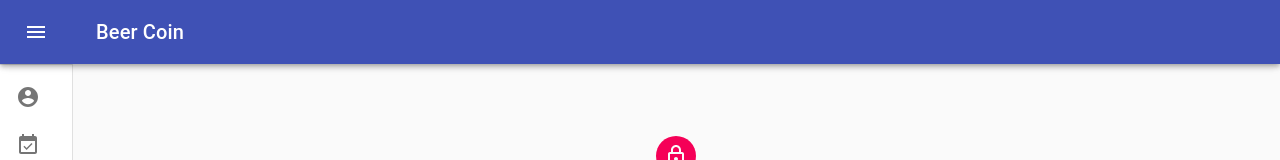
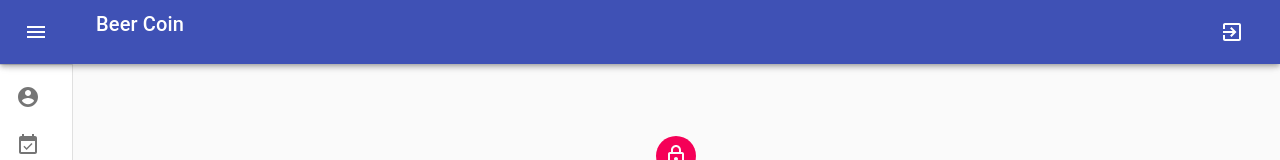
Before and after one commit to johnnyg3p/beercoins-g3, a React (Create React App) app: page /login in a window 1280 px wide. Shown: the top 160 px of the page. Built offline with nearby package versions, Linux system fonts and the light colour scheme.

Commit message:
Add SignOut button on Header - Add signout button on header; - Change AuthProvider to encapsule header;

```diff
--- a/src/App.tsx
+++ b/src/App.tsx
@@ -3,6 +3,7 @@ import SideBar from "./sideBar";
 import Routes from "./routes";
 import { makeStyles, createStyles } from "@material-ui/core";
 import { Theme } from "@material-ui/core/styles";
+import { AuthProvider } from "./context/Auth";
 
 const useStyles = makeStyles((theme: Theme) =>
   createStyles({
@@ -17,6 +18,7 @@ function App() {
   const classes = useStyles();
 
   return (
+    <AuthProvider>
       <div className="App">
         <header className="App-header">
           <SideBar moderator={'MODERATOR'} />
@@ -25,6 +27,7 @@ function App() {
           <Routes />
         </main>
       </div>
+    </AuthProvider>
   );
 }
 
--- a/src/routes.tsx
+++ b/src/routes.tsx
@@ -5,11 +5,9 @@ import SignIn from "./screens/SignIn";
 import SignUp from "./screens/SignUp";
 import Home from "./screens/Home";
 import Operations from "./screens/Operations";
-import { AuthProvider } from "./context/Auth";
 
 const Routes = () => (
   <BrowserRouter>
-    <AuthProvider>
     <PrivateRoute exact path="/">
       <Home />
     </PrivateRoute>
@@ -20,7 +18,6 @@ const Routes = () => (
     <PrivateRoute path="/operations">
       <Operations />
     </PrivateRoute>
-    </AuthProvider>
   </BrowserRouter>
 );
 
--- a/src/sideBar.tsx
+++ b/src/sideBar.tsx
@@ -1,15 +1,22 @@
 import React from "react";
 import clsx from "clsx";
-import { createStyles, makeStyles, useTheme, Theme } from "@material-ui/core/styles";
+import {
+  createStyles,
+  makeStyles,
+  useTheme,
+  Theme,
+} from "@material-ui/core/styles";
 import Drawer from "@material-ui/core/Drawer";
 import AppBar from "@material-ui/core/AppBar";
 import Toolbar from "@material-ui/core/Toolbar";
+import Box from "@material-ui/core/Box";
 import List from "@material-ui/core/List";
 import CssBaseline from "@material-ui/core/CssBaseline";
 import Typography from "@material-ui/core/Typography";
 import Divider from "@material-ui/core/Divider";
 import IconButton from "@material-ui/core/IconButton";
 import MenuIcon from "@material-ui/icons/Menu";
+import ExitToAppIcon from "@material-ui/icons/ExitToApp";
 import ChevronLeftIcon from "@material-ui/icons/ChevronLeft";
 import ChevronRightIcon from "@material-ui/icons/ChevronRight";
 import ListItem from "@material-ui/core/ListItem";
@@ -19,6 +26,7 @@ import EventAvailableIcon from "@material-ui/icons/EventAvailable";
 import AccountCircleIcon from "@material-ui/icons/AccountCircle";
 import Cached from "@material-ui/icons/Cached";
 import EventNoteIcon from "@material-ui/icons/EventNote";
+import { useAuthContext } from "./context/Auth";
 
 const drawerWidth = 280;
 
@@ -86,12 +94,12 @@ const useStyles = makeStyles((theme: Theme) =>
   })
 );
 
-
-
-const SideBar = ({ moderator }: { moderator: 'MODERATOR' | 'USER' }) =>  {
+const SideBar = ({ moderator }: { moderator: "MODERATOR" | "USER" }) => {
   const classes = useStyles();
   const theme = useTheme();
   const [open, setOpen] = React.useState(false);
+  const { signOut } = useAuthContext();
+
   const moderatorMenu = [
     {
       id: 1,
@@ -110,7 +118,7 @@ const SideBar = ({ moderator }: { moderator: 'MODERATOR' | 'USER' }) =>  {
       text: "Transferencias",
       icon: <Cached />,
       link: "/trandferencias",
-    }
+    },
   ];
 
   const userMenu = [
@@ -118,22 +126,19 @@ const SideBar = ({ moderator }: { moderator: 'MODERATOR' | 'USER' }) =>  {
       id: 1,
       text: "Extrato",
       icon: <EventAvailableIcon />,
-      link: "/operations"
-
+      link: "/operations",
     },
     {
       id: 2,
       text: "Transferencias",
       icon: <Cached />,
       link: "/transferencias",
-
     },
     {
       id: 3,
       text: "Ultimas movimentações",
       icon: <EventNoteIcon />,
       link: "/ultimoslancamentos",
-
     },
   ];
 
@@ -145,7 +150,6 @@ const SideBar = ({ moderator }: { moderator: 'MODERATOR' | 'USER' }) =>  {
     setOpen(false);
   };
 
-
   return (
     <div className={classes.root}>
       <CssBaseline />
@@ -156,6 +160,7 @@ const SideBar = ({ moderator }: { moderator: 'MODERATOR' | 'USER' }) =>  {
         })}
       >
         <Toolbar>
+          <Box display="flex" flexGrow={1}>
             <IconButton
               color="inherit"
               aria-label="open drawer"
@@ -170,6 +175,15 @@ const SideBar = ({ moderator }: { moderator: 'MODERATOR' | 'USER' }) =>  {
             <Typography variant="h6" noWrap>
               Beer Coin
             </Typography>
+          </Box>
+
+          <IconButton
+            color="inherit"
+            aria-label="exit app"
+            onClick={() => signOut()}
+          >
+            <ExitToAppIcon />
+          </IconButton>
         </Toolbar>
       </AppBar>
       <Drawer
@@ -187,17 +201,21 @@ const SideBar = ({ moderator }: { moderator: 'MODERATOR' | 'USER' }) =>  {
       >
         <div className={classes.toolbar}>
           <IconButton onClick={handleDrawerClose}>
-            {theme.direction === "rtl" ? <ChevronRightIcon /> : <ChevronLeftIcon />}
+            {theme.direction === "rtl" ? (
+              <ChevronRightIcon />
+            ) : (
+              <ChevronLeftIcon />
+            )}
           </IconButton>
         </div>
         <Divider />
 
-        {moderator === 'MODERATOR'? (
+        {moderator === "MODERATOR" ? (
           <List>
             {moderatorMenu.map((item, index) => {
               const { text, id, icon, link } = item;
               return (
-                <ListItem button key={id} onClick={ () => alert(link)}>
+                <ListItem button key={id} onClick={() => alert(link)}>
                   <ListItemIcon> {icon}</ListItemIcon>
                   <ListItemText primary={text} />
                 </ListItem>
@@ -209,7 +227,7 @@ const SideBar = ({ moderator }: { moderator: 'MODERATOR' | 'USER' }) =>  {
             {userMenu.map((item, index) => {
               const { text, id, icon, link } = item;
               return (
-                <ListItem button key={id} onClick={ () => alert(link)}>
+                <ListItem button key={id} onClick={() => alert(link)}>
                   <ListItemIcon> {icon}</ListItemIcon>
                   <ListItemText primary={text} />
                 </ListItem>
@@ -221,5 +239,5 @@ const SideBar = ({ moderator }: { moderator: 'MODERATOR' | 'USER' }) =>  {
       </Drawer>
     </div>
   );
-}
+};
 export default SideBar;
```
Lines whose indentation alone changed are shown as unchanged.
